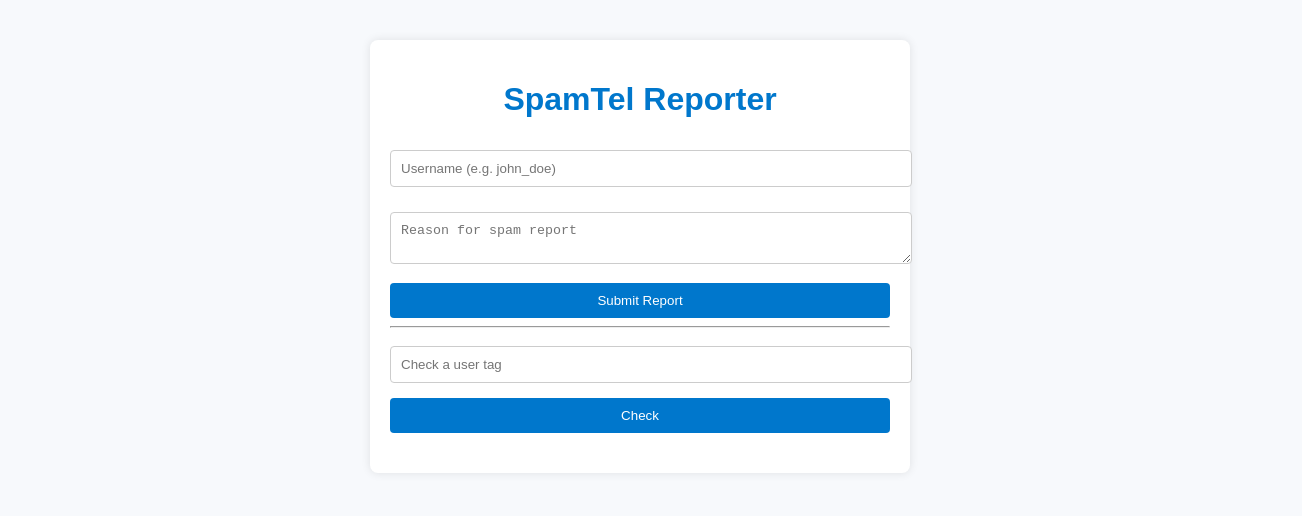
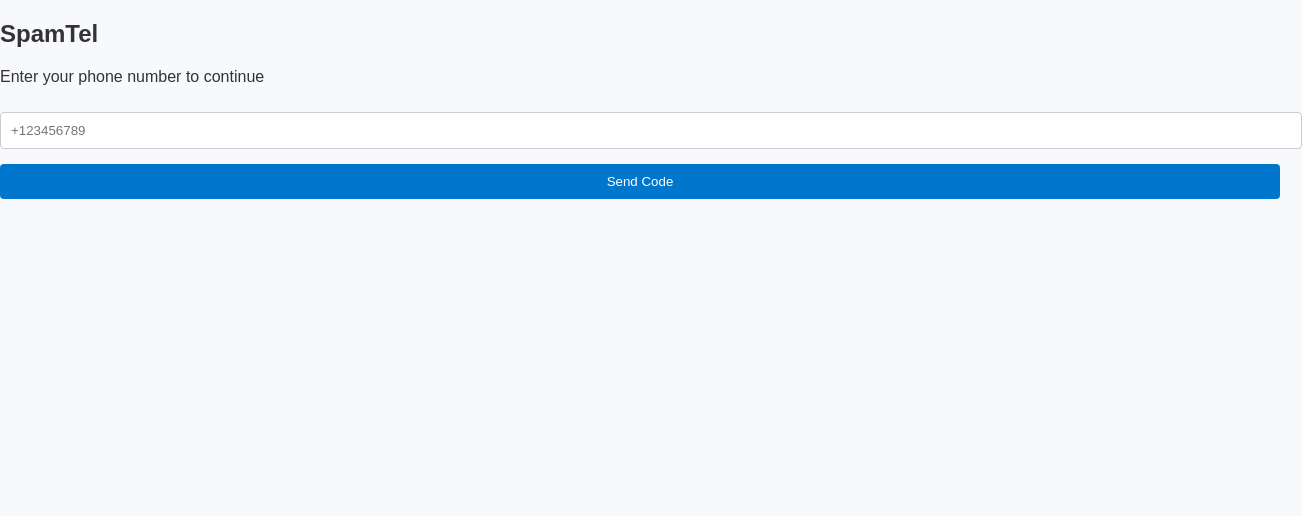
Before and after one commit to a13579pppo/Spam-report, a plain HTML site: page index.html in a window 1280 px wide. Shown: the whole page, 1302 px wide, since content can reach past the window. Drawn offline with Linux system fonts and the light colour scheme.

Commit message:
Update index.html

```diff
--- a/index.html
+++ b/index.html
@@ -1,31 +1,33 @@
-<!DOCTYPE html>
-<html lang="en">
+<!DOCTYPE html><html lang="en">
 <head>
   <meta charset="UTF-8" />
-  <meta name="viewport" content="width=device-width, initial-scale=1.0"/>
-  <title>SpamTel - Client Demo</title>
-  <link rel="stylesheet" href="style.css">
+  <meta name="viewport" content="width=device-width, initial-scale=1.0" />
+  <title>SpamTel Login</title>
+  <link rel="stylesheet" href="style.css" />
 </head>
 <body>
-  <div class="container">
-    <h1>SpamTel Reporter</h1>
-
-    <div class="report-form">
-      <input type="text" id="username" placeholder="Username (e.g. john_doe)" />
-      <textarea id="reason" placeholder="Reason for spam report"></textarea>
-      <button onclick="submitReport()">Submit Report</button>
+  <div id="login-screen">
+    <h2>SpamTel</h2>
+    <p>Enter your phone number to continue</p>
+    <input type="text" id="phone" placeholder="+123456789" />
+    <button onclick="verifyPhone()">Send Code</button>
+  </div>  <div id="code-screen" style="display:none;">
+    <h3>Enter Code</h3>
+    <input type="text" id="code" placeholder="Enter 1234" />
+    <button onclick="login()">Verify</button>
+  </div>  <div id="chat-screen" style="display:none;">
+    <div class="header">
+      <h3 id="chat-title">Chats</h3>
     </div>
-
-    <hr>
-
-    <div class="user-check">
-      <input type="text" id="checkUser" placeholder="Check a user tag" />
-      <button onclick="checkUser()">Check</button>
+    <ul id="chat-list"></ul>
+  </div>  <div id="p2p-chat" style="display:none;">
+    <div class="header">
+      <span id="p2p-name">User</span>
+      <button onclick="reportSpam()">⋮</button>
     </div>
-
-    <div id="userResult"></div>
-  </div>
-
-  <script src="script.js"></script>
-</body>
+    <div class="bio" id="user-bio"></div>
+    <div id="message-list"></div>
+    <input type="text" id="message-input" placeholder="Type a message" />
+    <button onclick="sendMessage()">Send</button>
+  </div>  <script src="script.js"></script></body>
 </html>
```
